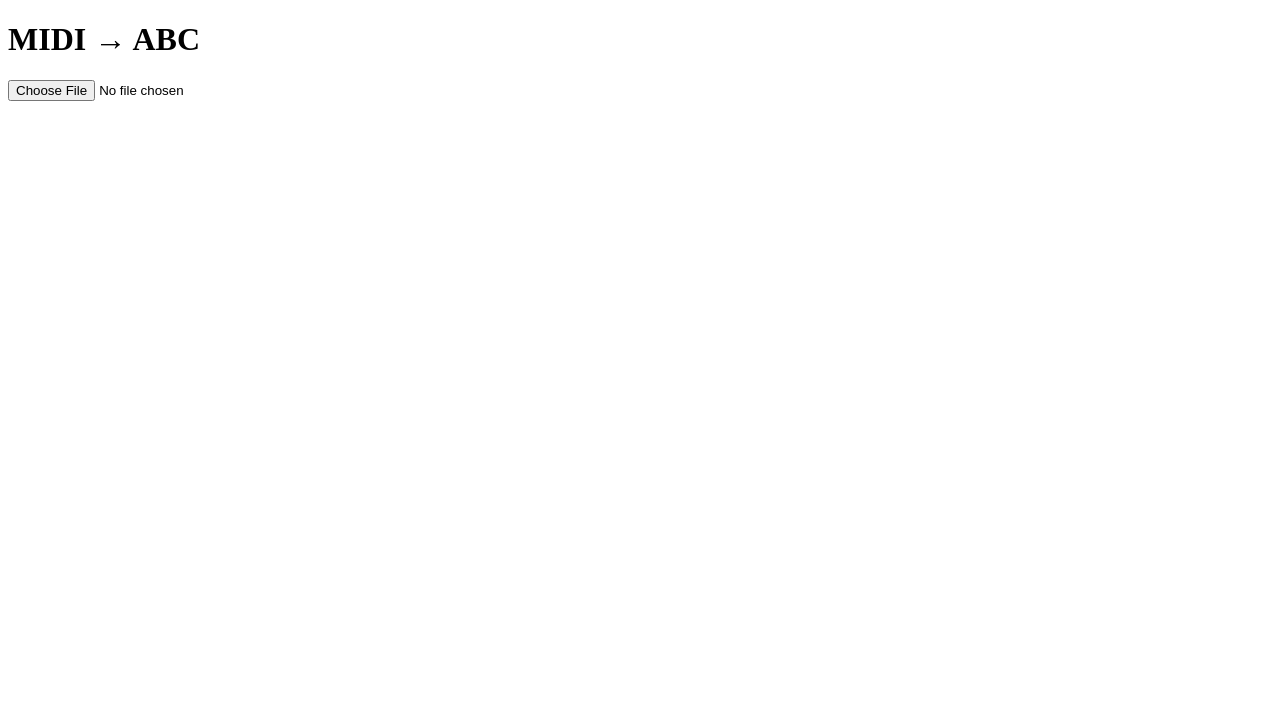
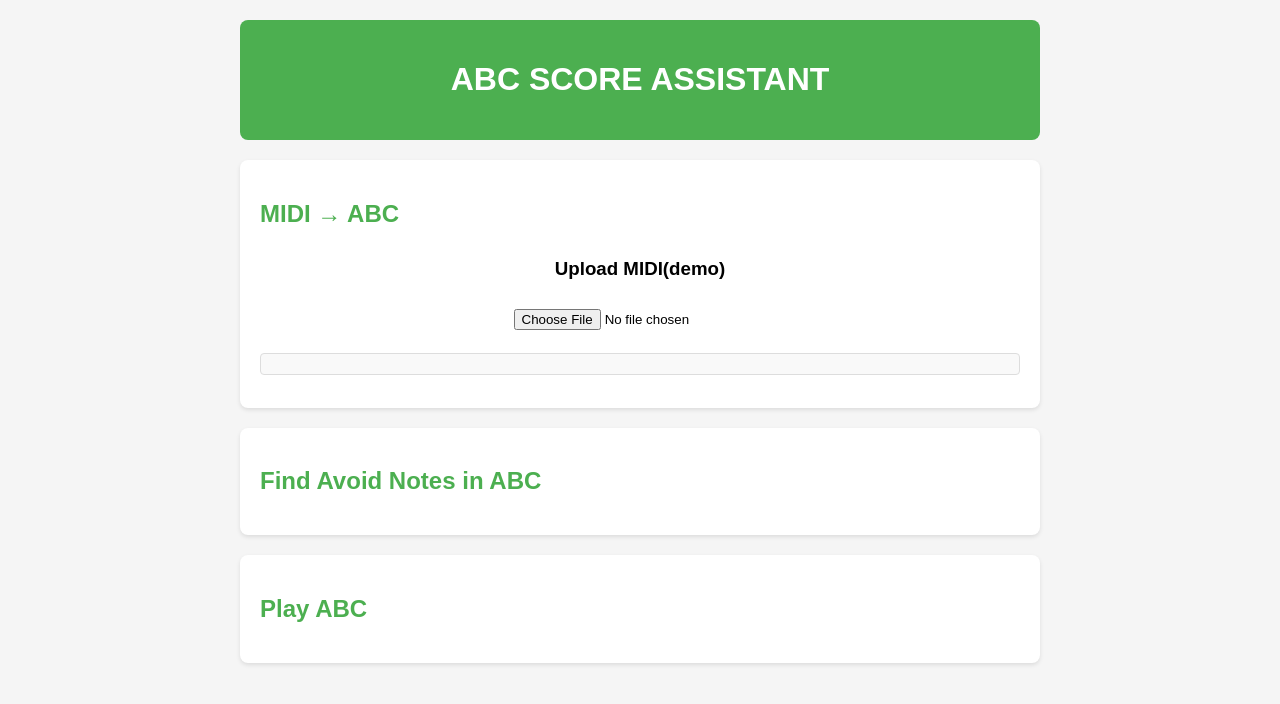
Before and after one commit to kaika16kamkam/abc-score-assistant, a plain HTML site: page index.html in a window 1280 px wide. Drawn offline with Linux system fonts and the light colour scheme.

Commit message:
Split CSS/JS from index.html (add style.css + app.js)

```diff
--- /dev/null
+++ b/css/style.css
@@ -0,0 +1,49 @@
+/* ABC SCORE ASSISTANT - 共通スタイル */
+
+body {
+  font-family: Arial, sans-serif;
+  max-width: 800px;
+  margin: 0 auto;
+  padding: 20px;
+  background-color: #f5f5f5;
+}
+
+header {
+  text-align: center;
+  background-color: #4CAF50;
+  color: white;
+  padding: 20px;
+  border-radius: 8px;
+}
+
+.feature {
+  background-color: white;
+  margin: 20px 0;
+  padding: 20px;
+  border-radius: 8px;
+  box-shadow: 0 2px 4px rgba(0, 0, 0, 0.1);
+}
+
+.feature h2 {
+  color: #4CAF50;
+}
+
+.upload-section {
+  text-align: center;
+  margin-top: 30px;
+}
+
+.hidden {
+  display: none;
+}
+
+input[type="file"] {
+  margin: 10px 0;
+}
+
+pre {
+  background-color: #f9f9f9;
+  padding: 10px;
+  border-radius: 4px;
+  border: 1px solid #ddd;
+}
--- a/index.html
+++ b/index.html
@@ -1,29 +1,34 @@
 <!DOCTYPE html>
-<html>
+<html lang="ja">
 <head>
   <meta name="robots" content="noindex">
   <meta charset="UTF-8">
   <title>ABC SCORE ASSISTANT</title>
+  <link rel="stylesheet" href="css/style.css">
 </head>
 <body>
-  <h1>MIDI → ABC</h1>
-  <input type="file" id="file" accept=".mid,.midi">
-  <pre id="output" style="white-space: pre-wrap;"></pre>
+  <header>
+    <h1>ABC SCORE ASSISTANT</h1>
+  </header>
 
-  <script>
-    document.getElementById('file').onchange = async (e) => {
-      const file = e.target.files[0]
-      if (!file) return
+  <div class="feature">
+    <h2>MIDI → ABC</h2>
 
-      try {
-        const arrayBuffer = await file.arrayBuffer()
-        document.getElementById('output').textContent =
-          "読み込み成功: " + file.name
-      } catch (err) {
-        document.getElementById('output').textContent =
-          "エラー: " + err.message
-      }
-    }
-  </script>
+    <div class="upload-section" id="midiUploadSection">
+      <h3>Upload MIDI(demo)</h3>
+      <input type="file" id="file" accept=".mid,.midi">
+      <pre id="output" style="white-space: pre-wrap;"></pre>
+    </div>
+  </div>
+
+  <div class="feature">
+    <h2>Find Avoid Notes in ABC</h2>
+  </div>
+
+  <div class="feature">
+    <h2>Play ABC</h2>
+  </div>
+
+  <script src="js/app.js"></script>
 </body>
 </html>
--- /dev/null
+++ b/js/app.js
@@ -0,0 +1,24 @@
+// ABC SCORE ASSISTANT - 共通ロジック
+
+const showMidiUpload = () => {
+  const section = document.getElementById('midiUploadSection')
+  if (!section) return
+  section.classList.remove('hidden')
+  section.scrollIntoView({ behavior: 'smooth' })
+}
+
+document.getElementById('startMidiConvert')?.addEventListener('click', showMidiUpload)
+
+document.getElementById('file').onchange = async (e) => {
+  const file = e.target.files[0]
+  if (!file) return
+
+  try {
+    const arrayBuffer = await file.arrayBuffer()
+    document.getElementById('output').textContent =
+      '読み込み成功: ' + file.name + '\n\n（ここにABC変換結果が表示されます）'
+  } catch (err) {
+    document.getElementById('output').textContent =
+      'エラー: ' + err.message
+  }
+}
```
